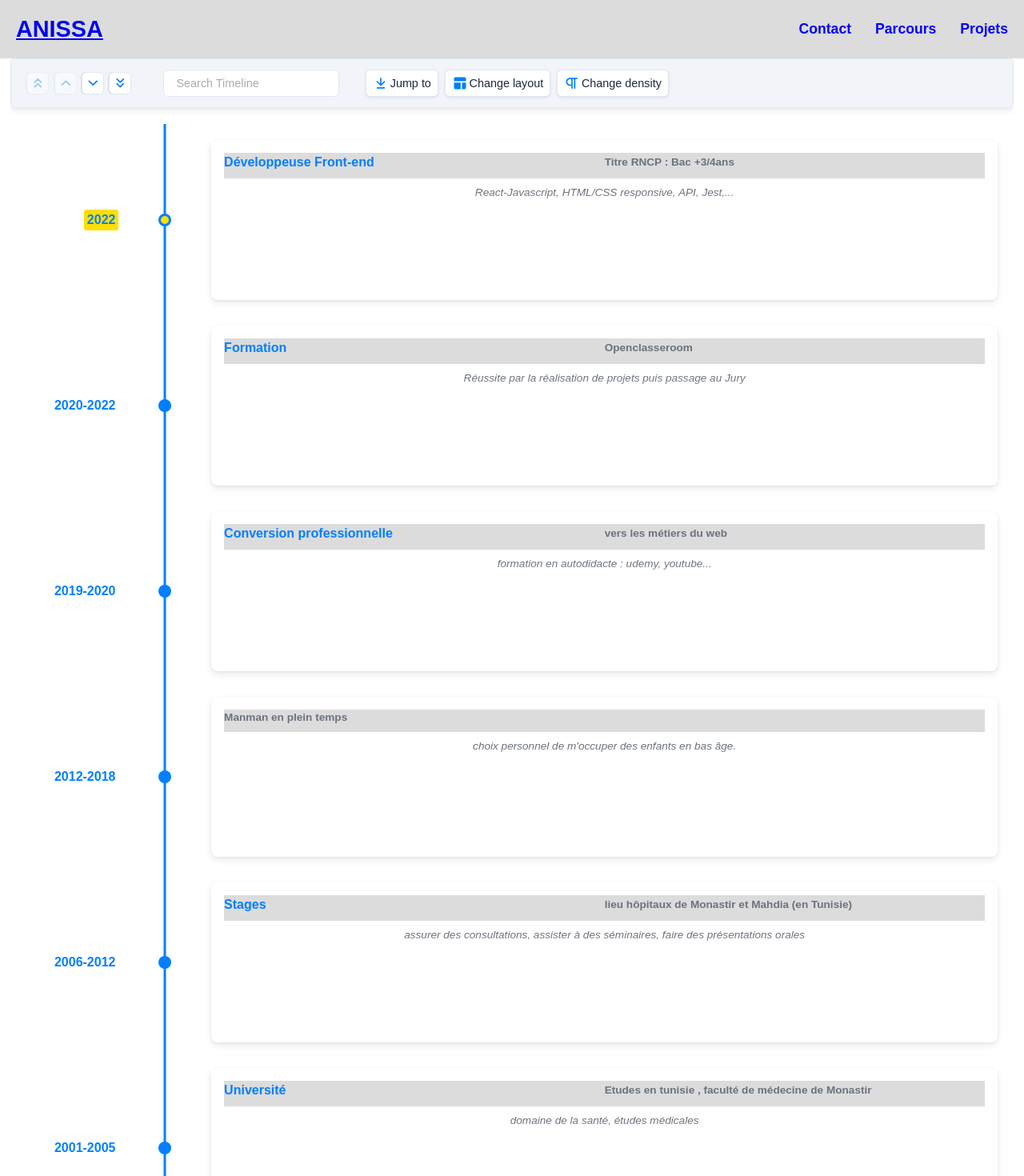
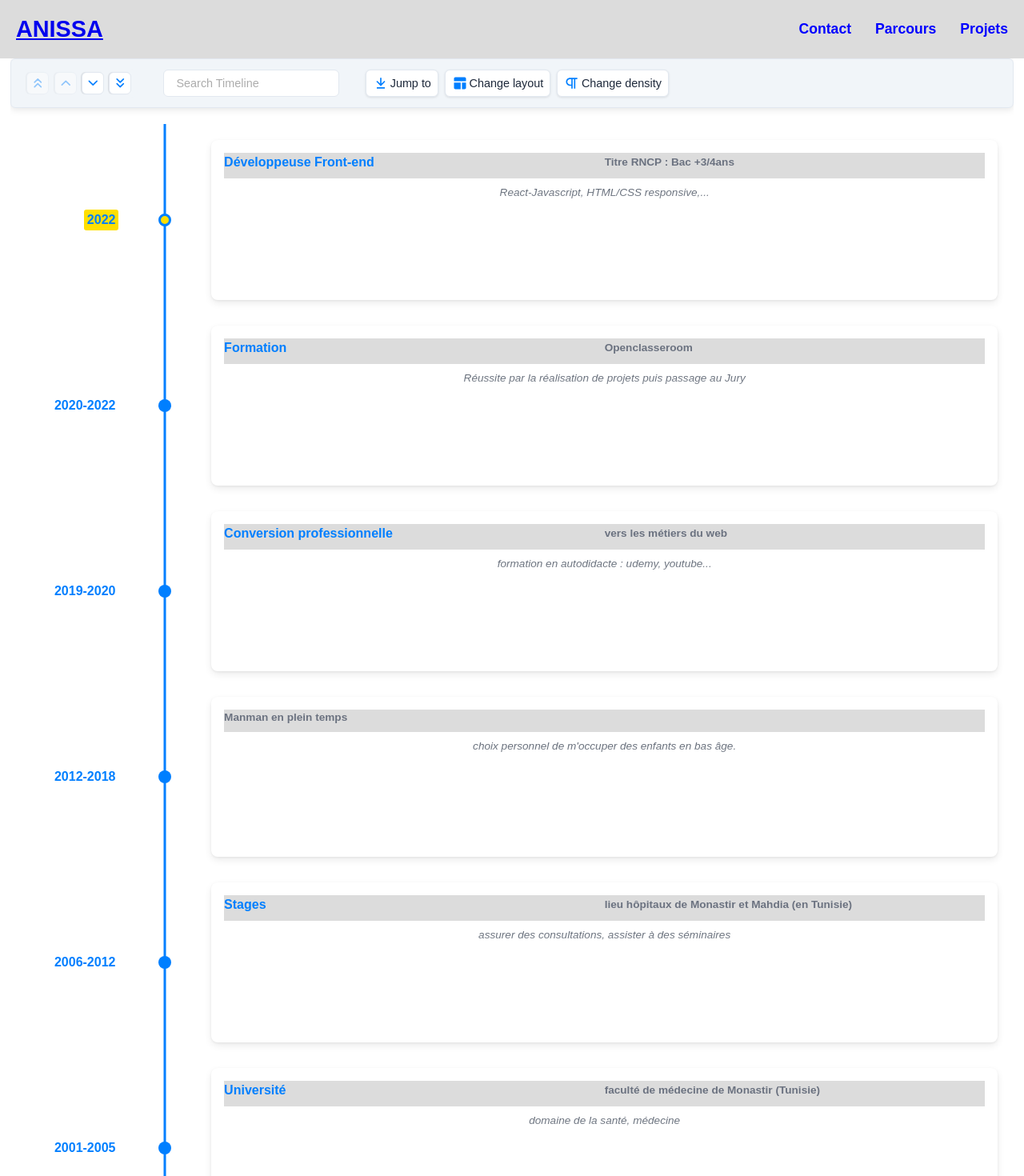
Before and after one commit to mintoug/portfolio, a React (Create React App) app: page /experience in a window 1280 px wide. Shown: the top 1470 px of the page at 80% size. Built offline with nearby package versions, Linux system fonts and the light colour scheme.

Commit message:
centrer text

```diff
--- a/src/assets/datas/data.js
+++ b/src/assets/datas/data.js
@@ -3,7 +3,7 @@ export const items = [
     title: "2022",
      cardTitle: "Développeuse Front-end",
      cardSubtitle:"Titre RNCP : Bac +3/4ans",
-    cardDetailedText:"React-Javascript, HTML/CSS responsive, API, Jest,..."
+    cardDetailedText:"React-Javascript, HTML/CSS responsive,..."
 }
 ,
 {
@@ -27,12 +27,12 @@ export const items = [
 {   title:"2006-2012",
     cardTitle: "Stages",
     cardSubtitle:"lieu hôpitaux de Monastir et Mahdia (en Tunisie)",
-    cardDetailedText: "assurer des consultations, assister à des séminaires, faire des présentations orales"
+    cardDetailedText: "assurer des consultations, assister à des séminaires"
 },
 {    title: "2001-2005",
     cardTitle: "Université",
-    cardSubtitle:"Etudes en tunisie , faculté de médecine de Monastir",
-    cardDetailedText: "domaine de la santé, études médicales"
+    cardSubtitle:"faculté de médecine de Monastir (Tunisie)",
+    cardDetailedText: "domaine de la santé, médecine"
 },
 {  title: "2000",
    cardTitle: "Bac math",
--- a/src/pages/main/Main.css
+++ b/src/pages/main/Main.css
@@ -33,8 +33,9 @@ p{
     width: 40rem;
     font-size: 1.5rem;
     font-style: italic;
-    margin: 0 20px;
+    margin: 0 auto;
     text-align: center;
+    padding: 0 20px;
 }
 .bold{
     font-weight: 600;
--- a/src/pages/main/Main.jsx
+++ b/src/pages/main/Main.jsx
@@ -9,8 +9,8 @@ function Main() {
         <h2>Je suis Anissa Mandhouj<br/>
         <span>développeuse front-end</span></h2>
         <h3>applications javascript - React</h3>
-      <p><span className='bold'>‟</span> Ma Passion pour le Web me domine malgré ma première expérience dans le domaine de la santé puis biologie de la santé, je me suis lancée dans la quête d'écouter mes envies , en effet mes débuts remontaient à l'ère de Pascal et premier HTML, au lycée, depuis le regret me poursuit jusqu'au jour ou j'ai décidé de faire ma conversion ;
-        Je suis Développeuse Front-end et fière de l'être ! <br /><span className='bold'> A Travers mon Portfolio Je présente mes principaux projets réalisés, Ma passion est sans limite, je suis autonome, curieuse, rigoureuse et je souhaite intégrer une équipe de travail avec laquelle on avance vers de nouveaux défis.</span> ❞</p>
+      <p><span className='bold'>‟</span> Ma Passion pour le web me domine malgré ma première expérience dans le domaine de la santé puis biologie de la santé, je me suis lancée dans la quête d'écouter mes envies, en effet mes débuts remontaient à l'ère de Pascal et premier HTML, au lycée, depuis le regret me poursuit jusqu'au jour ou j'ai décidé de faire ma conversion professionnelle;
+        Je suis Développeuse Front-end et fière de l'être ! <br /><span className='bold'> A travers mon portfolio je présente mes principaux projets réalisés, ma passion est sans limites, je suis autonome, curieuse, rigoureuse et je souhaite intégrer une équipe de travail avec laquelle on avance vers de nouveaux défis.</span> ❞</p>
 
     </div>
     <div className="image">
--- a/src/pages/projets/Projets.css
+++ b/src/pages/projets/Projets.css
@@ -40,6 +40,8 @@ margin-top: 10px;
 .project-category{
     font-size: 0.8em ;
     color: black;
+    margin: 0 auto;
+    width: max-content;
 }
 .project-title{
     display: flex;
@@ -65,4 +67,9 @@ margin-top: 10px;
     .project-card{
         width: 95vw;
     }
+    .more-details .project-title{
+        font-size: 0.5rem;
+        font-weight: 600;
+        width: max-content;
+    }
 }
```
